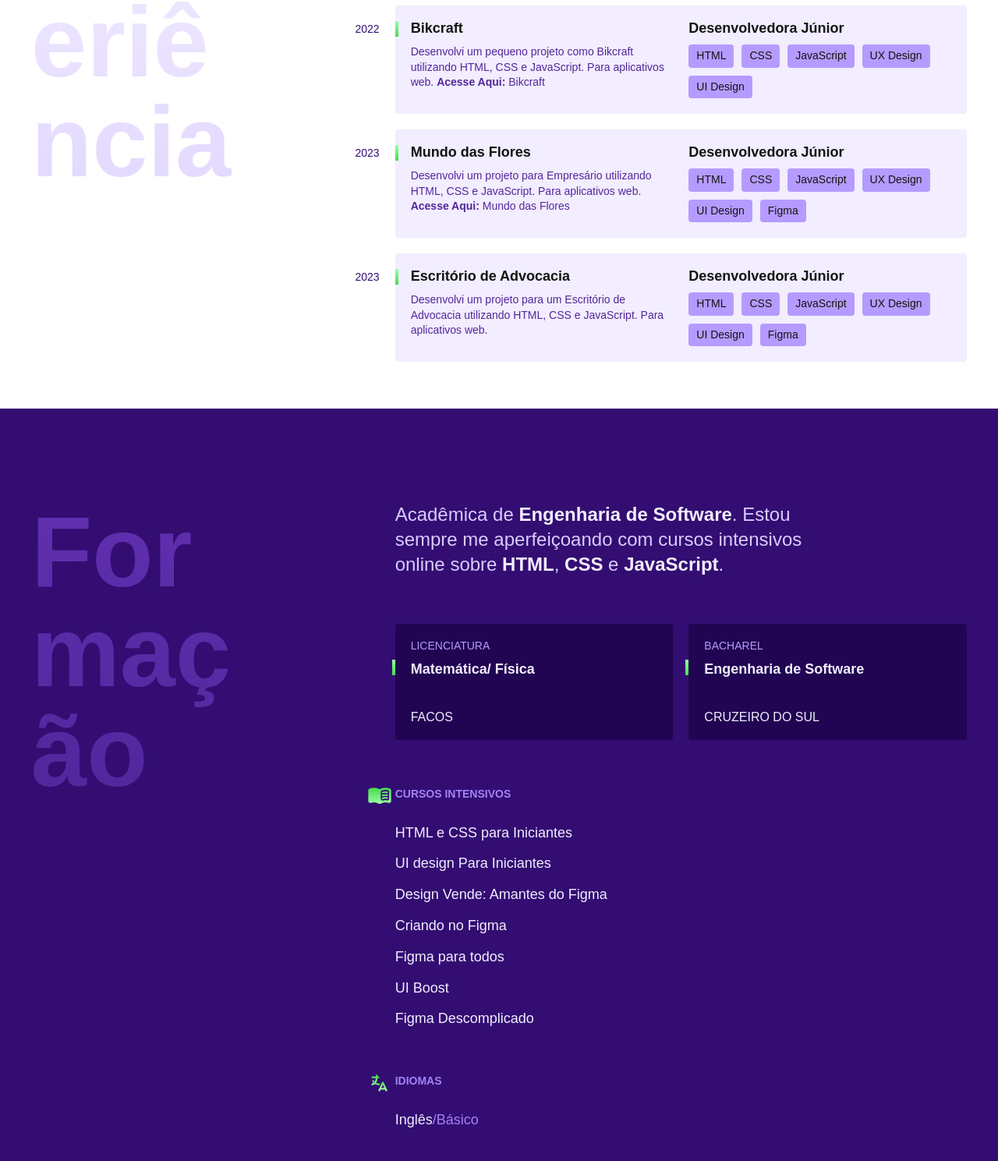
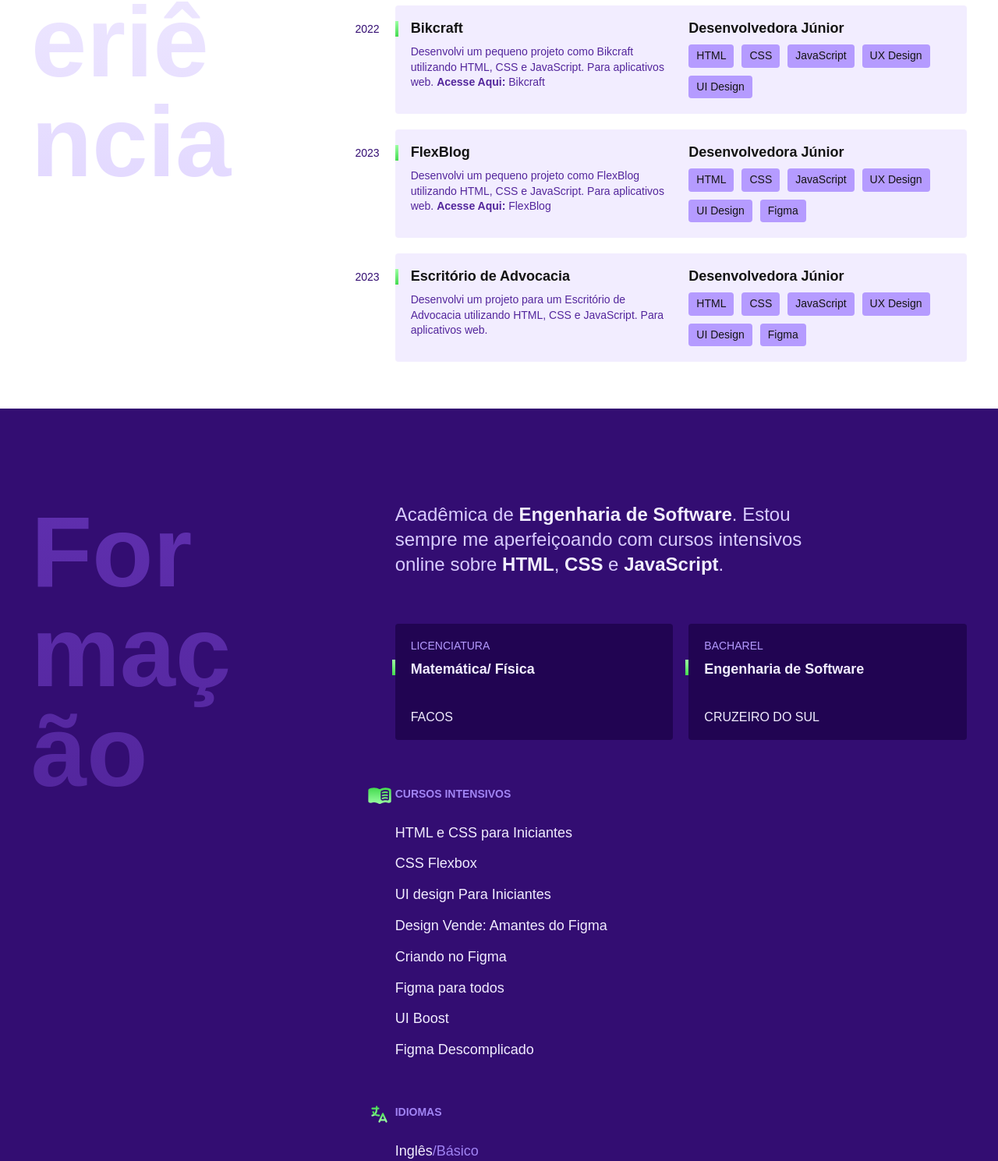
Before and after one commit to natanileaoengsoftware/natanileaoengsoftware.github.io, a plain HTML site: page index.html in a window 1280 px wide. Shown: the part 740-2229 px from the top of the page at 78% size. Drawn offline with Linux system fonts and the light colour scheme; files whose address does not match are found by name; a web font is replaced by a local one.

Commit message:
add projetos

```diff
--- a/index.html
+++ b/index.html
@@ -48,7 +48,7 @@
         <span class="empresa-ano">2022</span>
         <h3 class="empresa-titulo">Bikcraft</h3>
         <span class="empresa-titulo">Desenvolvedora Júnior</span>
-        <p class="empresa-texto">Desenvolvi um pequeno projeto como Bikcraft utilizando HTML, CSS e JavaScript. Para aplicativos web. <strong>Acesse Aqui:</strong> <a href="https://natanileaoengsoftware.github.io/projeto-bike/" target="_blank">Bikcraft</a></p>
+        <p class="empresa-texto">Desenvolvi um pequeno projeto como Bikcraft utilizando HTML, CSS e JavaScript. Para aplicativos web. <strong>Acesse Aqui:</strong> <a href="https://natanileaoengsoftware.github.io/bikcraftnati.github.io/" target="_blank">Bikcraft</a></p>
         <ul class="empresa-hablidade">
           <li>HTML</li>
           <li>CSS</li>
@@ -59,9 +59,9 @@
       </div>
       <div class="empresa">
         <span class="empresa-ano">2023</span>
-        <h3 class="empresa-titulo">Mundo das Flores</h3>
+        <h3 class="empresa-titulo">FlexBlog</h3>
         <span class="empresa-titulo">Desenvolvedora Júnior</span>
-        <p class="empresa-texto">Desenvolvi um projeto para Empresário utilizando HTML, CSS e JavaScript. Para aplicativos web. <strong>Acesse Aqui:</strong> <a href="http://mundodasflores.shop/" target="_blank">Mundo das Flores</a></p>
+        <p class="empresa-texto">Desenvolvi um pequeno projeto como FlexBlog utilizando HTML, CSS e JavaScript. Para aplicativos web. <strong>Acesse Aqui:</strong> <a href="https://natanileaoengsoftware.github.io/flexblog.github.io/" target="_blank">FlexBlog</a></p>
         <ul class="empresa-hablidade">
           <li>HTML</li>
           <li>CSS</li>
@@ -110,6 +110,7 @@
             <h3>Cursos Intensivos</h3>
             <ul>
               <li>HTML e CSS para Iniciantes</li>
+               <li>CSS Flexbox</li>
               <li>UI design Para Iniciantes</li>
               <li>Design Vende: Amantes do Figma</li>
               <li>Criando no Figma</li>
@@ -138,7 +139,7 @@
       </ul>
       <div class="redes">
         <p><a href="https://www.instagram.com/natanileaoengsoftware/" target="_blank"><img class="insta" src="./img/instagraminsta.png" width="51" height="46" alt="insta"></a></p>
-        <p><a href="https://www.linkedin.com/in/natani-germann-selau-leão-437034252/"target="_blank"><img class="linkedin" src="./img/linkedin.png" width="55" height="57" alt="linkedin"></a>
+        <p><a href="https://www.linkedin.com/in/natani-germann-selau-leão-437034252/" target="_blank"><img class="linkedin" src="./img/linkedin.png" width="55" height="57" alt="linkedin"></a>
         <p><a href="https://github.com/natanileaoengsoftware" target="_blank"><img class="Git" src="./img/git.svg" width="49" height="47" alt="Git"></a>
         <p>
       </div>
```
